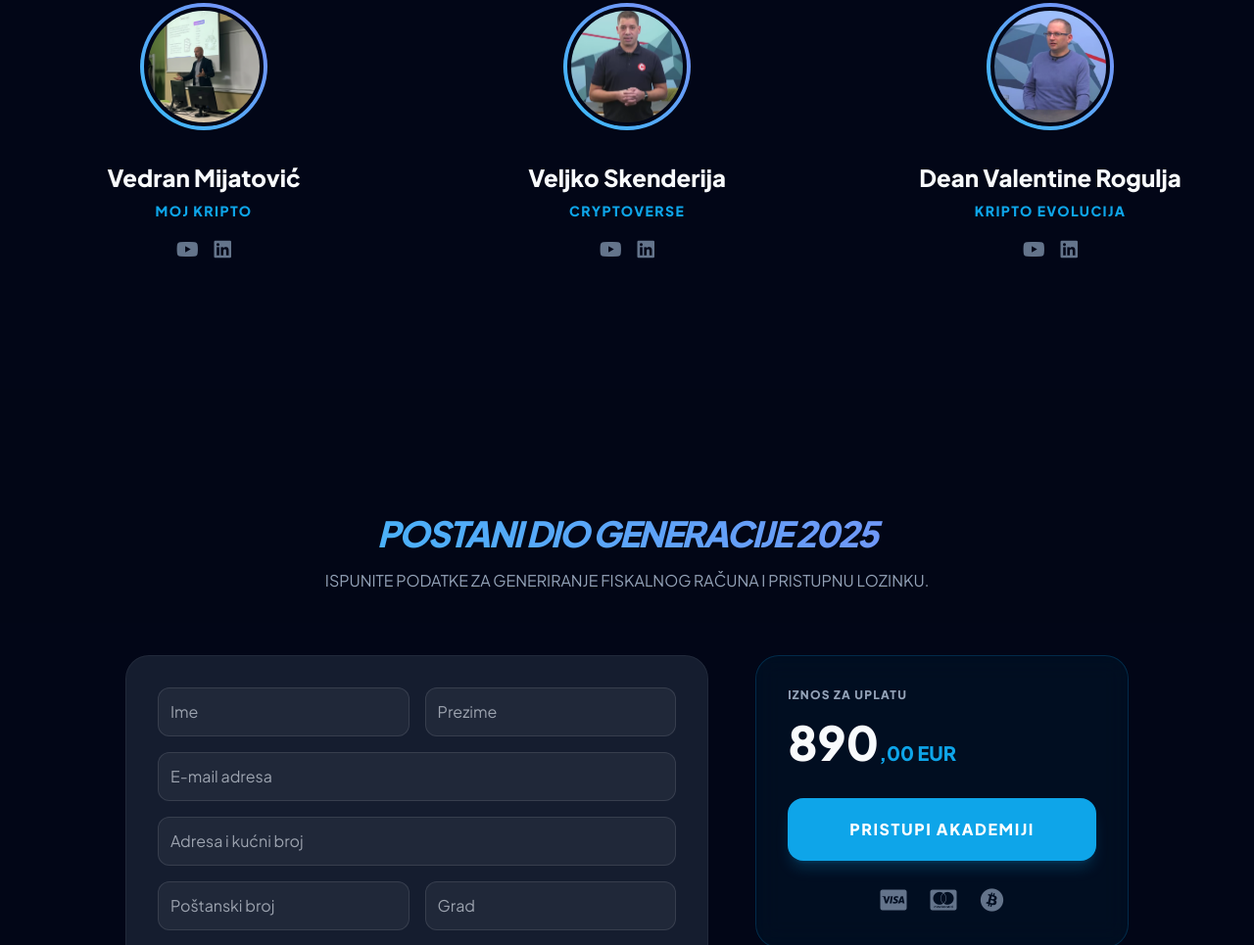
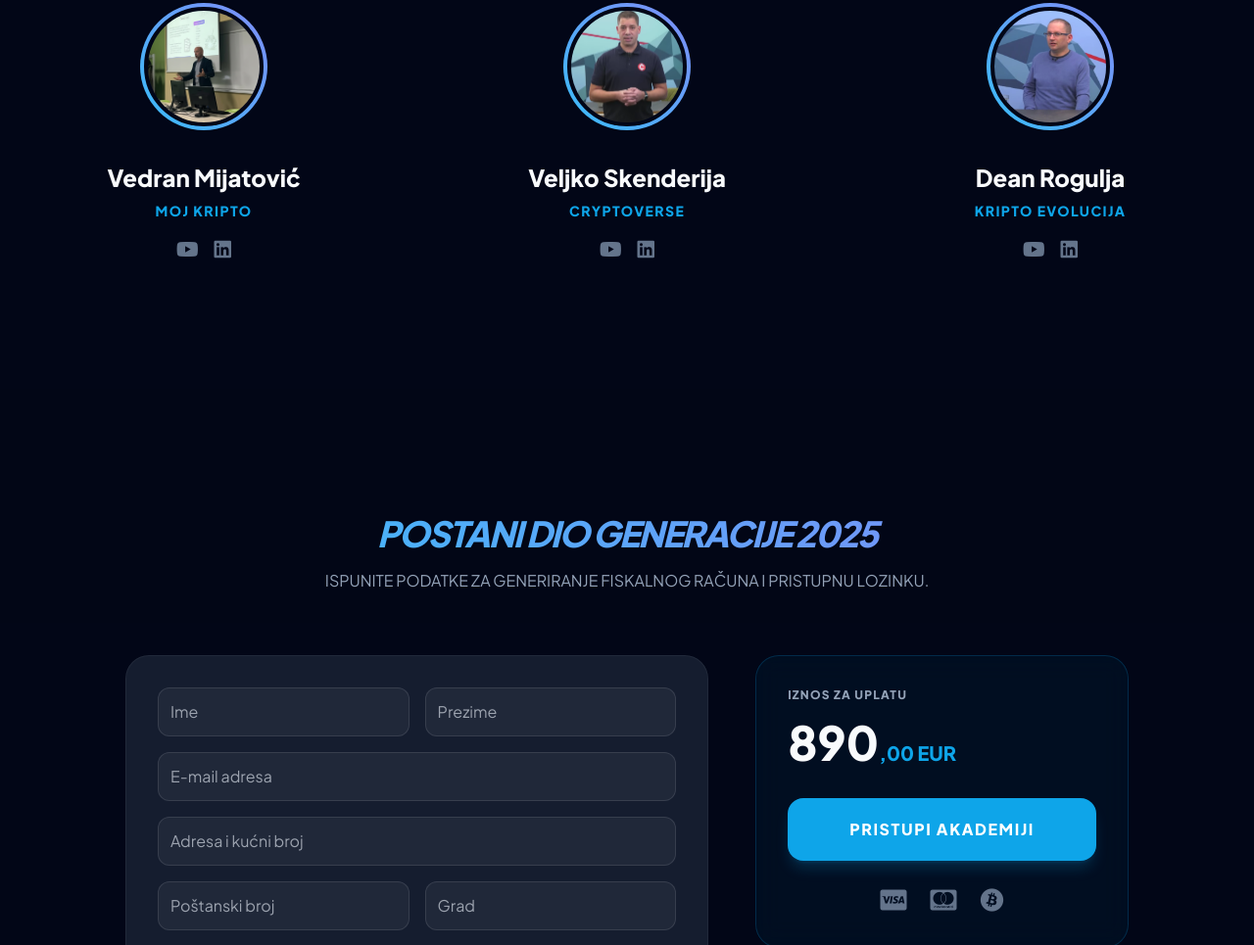
Before and after one commit to Cubicus55/Blok3, a plain HTML site: page index.html in a window 1280 px wide. Shown: the part 1905-2870 px from the top of the page at 98% size. Drawn offline with nearby package versions, Linux system fonts and the light colour scheme.

Commit message:
Update index.html

```diff
--- a/index.html
+++ b/index.html
@@ -140,9 +140,9 @@
                 </div>
                 <div class="flex flex-col items-center group text-center">
                     <div class="logo-ring mb-8" onclick="showImg('logo3.png')">
-                        <img src="logo3.png" alt="Dean Valentine Rogulja" class="logo-inner" onerror="this.src='https://via.placeholder.com/150?text=DVR'">
+                        <img src="logo3.png" alt="Dean Rogulja" class="logo-inner" onerror="this.src='https://via.placeholder.com/150?text=DVR'">
                     </div>
-                    <h4 class="text-2xl font-bold mb-2">Dean Valentine Rogulja</h4>
+                    <h4 class="text-2xl font-bold mb-2">Dean Rogulja</h4>
                     <p class="text-sky-500 text-sm font-bold mb-4 uppercase tracking-widest">Kripto Evolucija</p>
                     <div class="flex gap-4">
                         <a href="#" class="text-slate-500 hover:text-red-500 transition"><i class="fab fa-youtube text-xl"></i></a>
```
